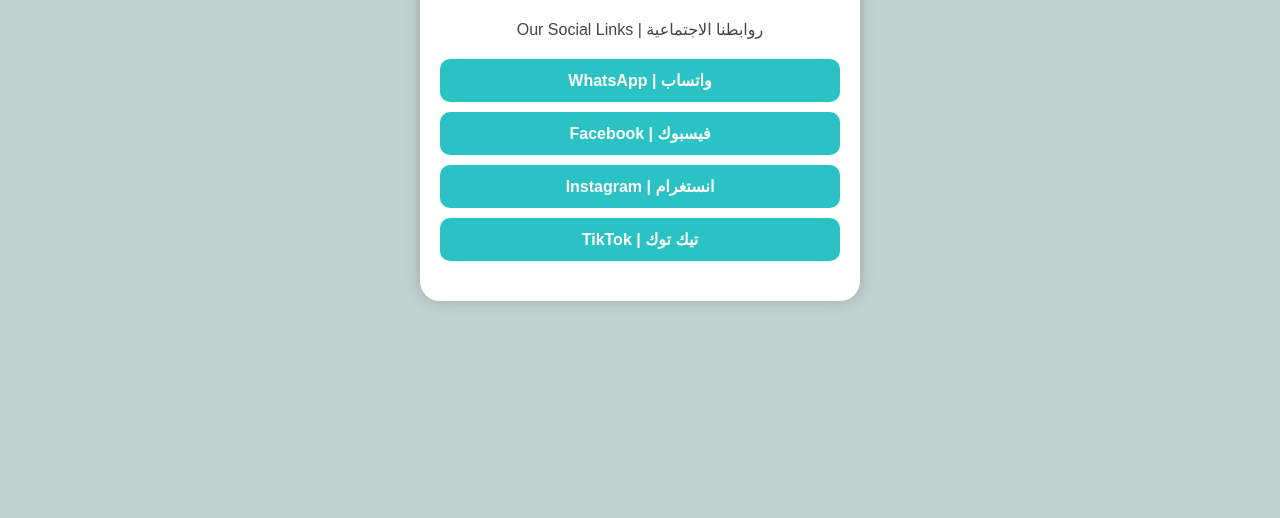
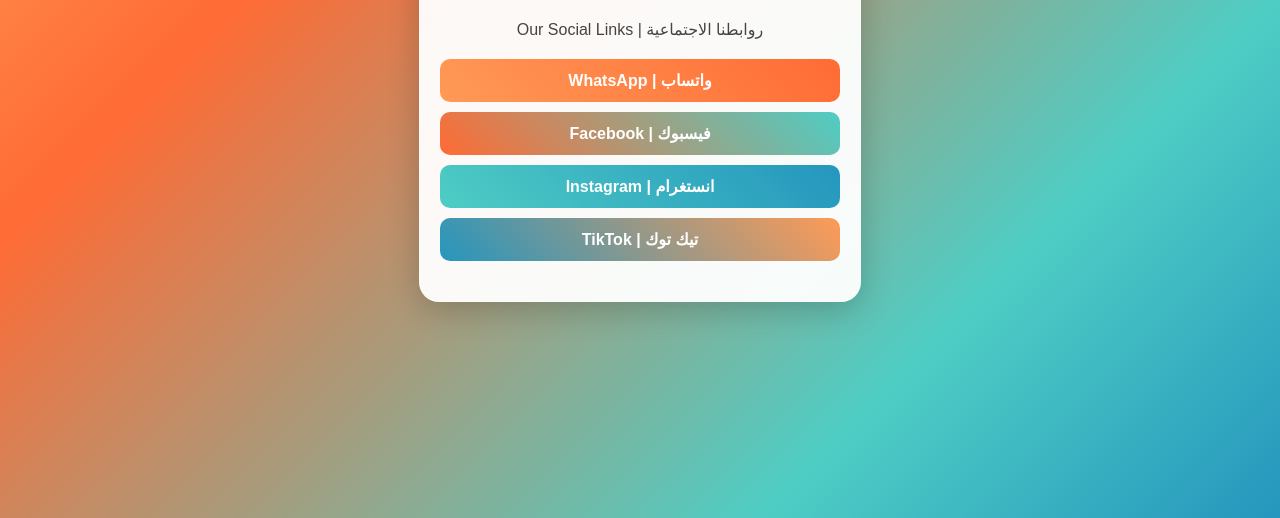
Before and after one commit to RachidMobiles/Rachidmobiles, a plain HTML site: page qrcode.html in a window 1280 px wide. Shown: the part 282-800 px from the top of the page. Drawn offline with Linux system fonts and the light colour scheme.

Commit message:
Update qrcode.html

```diff
--- a/qrcode.html
+++ b/qrcode.html
@@ -1,79 +1,104 @@
 <!DOCTYPE html>
 <html lang="ar" dir="rtl">
-
 <head>
     <meta charset="UTF-8" />
     <meta name="viewport" content="width=device-width, initial-scale=1.0" />
-    <title>مكتبة الفقراء | الروابط</title>
+    <title>RACHID MOBILES | الروابط</title>
     <style>
         body {
             margin: 0;
             padding: 0;
-            background-color: #c2d2d0;
+            background: linear-gradient(135deg, #ff9a56 0%, #ff6b35 25%, #4ecdc4 75%, #2596be 100%);
             font-family: 'Arial', sans-serif;
             display: flex;
             justify-content: center;
             align-items: center;
             min-height: 100vh;
         }
-
         .container {
-            background: white;
+            background: rgba(255, 255, 255, 0.95);
             border-radius: 20px;
             padding: 30px 20px;
             text-align: center;
             max-width: 400px;
             width: 90%;
-            box-shadow: 0 0 15px rgba(0, 0, 0, 0.2);
+            box-shadow: 0 8px 32px rgba(0, 0, 0, 0.2);
+            backdrop-filter: blur(10px);
+            border: 1px solid rgba(255, 255, 255, 0.3);
         }
-
         .logo {
             width: 100px;
             height: auto;
             margin-bottom: 20px;
         }
-
         h1 {
             font-size: 24px;
             margin-bottom: 10px;
-            color: #2ac2c5;
+            background: linear-gradient(45deg, #ff6b35, #2596be);
+            -webkit-background-clip: text;
+            -webkit-text-fill-color: transparent;
+            background-clip: text;
+            font-weight: bold;
         }
-
         p {
             font-size: 16px;
             margin-bottom: 20px;
             color: #444;
         }
-
         .link-button {
             display: block;
-            background-color: #2ac2c5;
+            background: linear-gradient(45deg, #ff9a56, #ff6b35, #4ecdc4, #2596be);
+            background-size: 200% 200%;
             color: white;
             text-decoration: none;
             margin: 10px 0;
             padding: 12px;
             border-radius: 10px;
             font-weight: bold;
-            transition: background 0.3s;
+            transition: all 0.3s ease;
+            animation: gradient 3s ease infinite;
+        }
+        .link-button:hover {
+            transform: translateY(-2px);
+            box-shadow: 0 4px 15px rgba(0, 0, 0, 0.3);
+            animation-duration: 1s;
+        }
+        @keyframes gradient {
+            0% {
+                background-position: 0% 50%;
+            }
+            50% {
+                background-position: 100% 50%;
+            }
+            100% {
+                background-position: 0% 50%;
+            }
         }
 
-        .link-button:hover {
-            background-color: #1ca2a5;
+        /* Individual button colors to match logo sections */
+        .link-button:nth-child(3) {
+            background: linear-gradient(45deg, #ff9a56, #ff6b35);
+        }
+        .link-button:nth-child(4) {
+            background: linear-gradient(45deg, #ff6b35, #4ecdc4);
+        }
+        .link-button:nth-child(5) {
+            background: linear-gradient(45deg, #4ecdc4, #2596be);
+        }
+        .link-button:nth-child(6) {
+            background: linear-gradient(45deg, #2596be, #ff9a56);
         }
     </style>
 </head>
-
 <body>
     <div class="container">
         <img src="logo.png" alt="Logo" class="logo" />
 
         <p>روابطنا الاجتماعية | Our Social Links</p>
-
-        <a href="https://wa.me/212691218840" class="link-button">واتساب | WhatsApp</a>
-        <a href="https://www.facebook.com/share/1AZwa3nyVt/" class="link-button">فيسبوك | Facebook</a>
-        <a href="https://www.instagram.com/maktabat_lfokara" class="link-button">انستغرام | Instagram</a>
-        <a href="https://www.tiktok.com/@maktabatalfokara" class="link-button">تيك توك | TikTok</a>
+        <a href="https://wa.me/212648-591051" class="link-button">واتساب | WhatsApp</a>
+        <a href="https://web.facebook.com/profile.php?id=61558522822933" class="link-button">فيسبوك | Facebook</a>
+        <a href="https://www.instagram.com/rachidmobiles" class="link-button">انستغرام | Instagram</a>
+        <a href="https://www.tiktok.com/@rachidmobiles" class="link-button">تيك توك | TikTok</a>
     </div>
 </body>
-
 </html>
```
